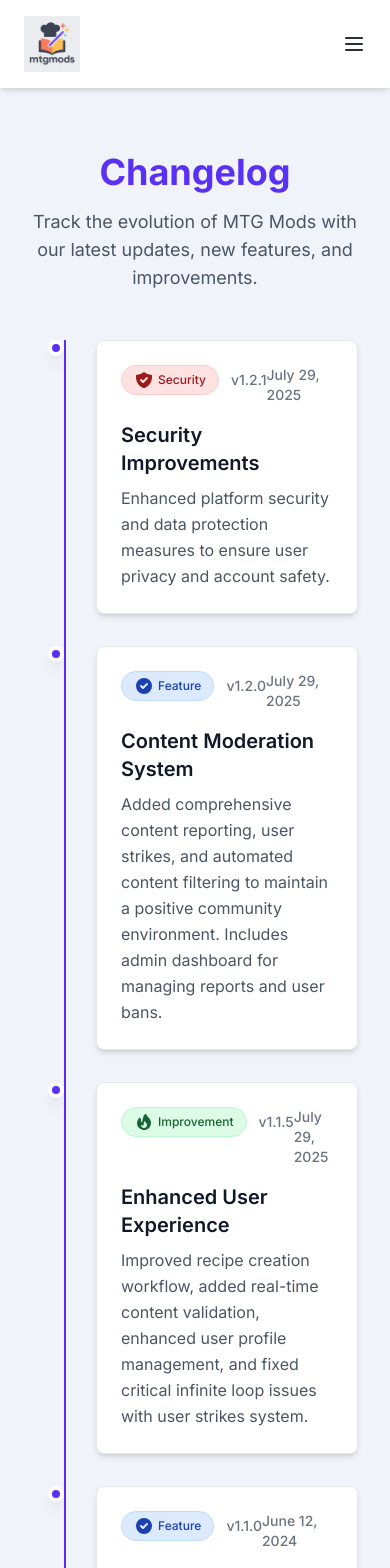
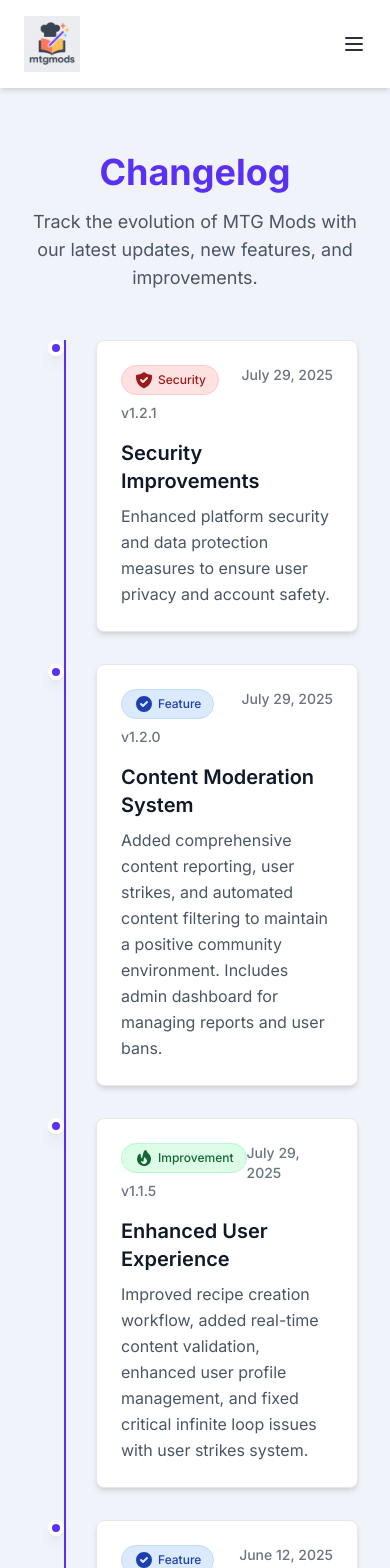
Before and after one commit to natewizz/mtg-mods, a Next.js app: page /changelog in a window 390 px wide. Shown: the top 1568 px of the page. Built offline with nearby package versions, Linux system fonts and the light colour scheme; no server answers.

Commit message:
Improve mobile UX: fix changelog layout, update dates to 2025, and close mobile menu on link click

```diff
--- a/src/app/changelog/page.tsx
+++ b/src/app/changelog/page.tsx
@@ -36,59 +36,66 @@ const changelogData: ChangelogEntry[] = [
     type: 'improvement'
   },
   {
-    date: '2024-06-12',
+    date: '2025-06-12',
     version: 'v1.1.0',
     title: 'Trending Recipes Feed',
     description: 'Added trending recipes feed that aggregates most upvoted, bookmarked, and tried recipes from the last 7 days. Enhanced recipe discovery with popular content highlighting.',
     type: 'feature'
   },
   {
-    date: '2024-06-11',
+    date: '2025-06-11',
     version: 'v1.0.9',
     title: 'User Timestamps & Profile Metadata',
     description: 'Added user timestamps and profile metadata display. Users can now see when they joined and their last activity, improving profile transparency and user engagement tracking.',
     type: 'improvement'
   },
   {
-    date: '2024-06-07',
+    date: '2025-06-07',
     version: 'v1.0.8',
     title: 'Admin Dashboard & Profile Privacy',
     description: 'Launched comprehensive admin dashboard with advanced metrics and analytics. Enhanced profile privacy by hiding full names and improved UI/UX with markdown support and copy link features.',
     type: 'feature'
   },
   {
-    date: '2024-05-25',
+    date: '2025-05-25',
     version: 'v1.0.7',
     title: 'Profile Card Enhancements',
     description: 'Major profile card redesign with gradient backgrounds, improved styling, website link validation, and enhanced visual hierarchy. Removed unused fields and improved overall user experience.',
     type: 'improvement'
   },
   {
-    date: '2024-05-13',
+    date: '2025-05-13',
     version: 'v1.0.6',
     title: 'Recipe Filtering & Sorting System',
     description: 'Implemented comprehensive recipe filtering and sorting system with tag-based filtering, multi-select functionality, and multiple sorting options. Added URL parameter support for shareable filtered views.',
     type: 'feature'
   },
   {
-    date: '2024-05-12',
+    date: '2025-05-12',
     version: 'v1.0.5',
     title: 'MTG Color-Themed Tag System',
     description: 'Created MTG color-themed tag styling system with reusable TagPill components. Implemented tag categorization based on MTG color wheel design and enhanced tag selection interface.',
     type: 'improvement'
   },
   {
-    date: '2024-05-11',
+    date: '2025-05-11',
     version: 'v1.0.4',
     title: 'URL Structure & Username System',
     description: 'Completely redesigned URL structure using slugified titles for recipes and username-based profiles. Added username selection feature with MTG-themed options and improved navigation throughout the platform.',
     type: 'feature'
   },
   {
-    date: '2024-03-21',
+    date: '2025-05-01',
     version: 'v1.0.0',
     title: 'Platform Launch',
-    description: 'Initial release of MTG Mods with recipe creation, user authentication, community features, and comprehensive MTG rule modification sharing capabilities.',
+    description: 'First public deployment of MTG Mods with recipe creation, user authentication, community features, and comprehensive MTG rule modification sharing capabilities.',
+    type: 'feature'
+  },
+  {
+    date: '2025-03-21',
+    version: 'v0.1.0',
+    title: 'Development Begins',
+    description: 'Started local development of MTG Mods platform. Initial setup with Next.js, TypeScript, Prisma, and comprehensive MTG rule modification sharing capabilities.',
     type: 'feature'
   }
 ];
@@ -166,7 +173,7 @@ export default function ChangelogPage() {
               {/* Content card */}
               <div className="ml-16 bg-white rounded-lg shadow-md border border-gray-200 p-6 flex-1 hover:shadow-lg transition-shadow duration-200">
                 <div className="flex items-start justify-between mb-4">
-                  <div className="flex items-center space-x-3">
+                  <div className="flex flex-col sm:flex-row sm:items-center space-y-2 sm:space-y-0 sm:space-x-3">
                     <span className={`inline-flex items-center px-3 py-1 rounded-full text-xs font-medium border ${getTypeColor(entry.type)}`}>
                       {getTypeIcon(entry.type)}
                       <span className="ml-1 capitalize">{entry.type}</span>
--- a/src/components/layout/Header.tsx
+++ b/src/components/layout/Header.tsx
@@ -53,6 +53,11 @@ export default function Header() {
   const handleSignOut = async () => {
     await signOut({ redirect: false });
     router.push('/auth/signin');
+  };
+
+  // Close mobile menu when a link is clicked
+  const handleMobileLinkClick = () => {
+    setIsMenuOpen(false);
   };
 
   return (
@@ -188,23 +193,23 @@ export default function Header() {
         {/* Mobile navigation */}
         <div className={`md:hidden transition-all duration-300 ease-in-out overflow-hidden ${isMenuOpen ? 'max-h-96 opacity-100 mt-4' : 'max-h-0 opacity-0'}`}>
           <nav className="flex flex-col space-y-4 py-4">
-            <Link href="/" className="hover:text-primary transition-colors">
+            <Link href="/" className="hover:text-primary transition-colors" onClick={handleMobileLinkClick}>
               Home
             </Link>
-            <Link href="/recipes" className="hover:text-primary transition-colors">
+            <Link href="/recipes" className="hover:text-primary transition-colors" onClick={handleMobileLinkClick}>
               Recipes
             </Link>
-            <Link href="/policies/community" className="hover:text-primary transition-colors">
+            <Link href="/policies/community" className="hover:text-primary transition-colors" onClick={handleMobileLinkClick}>
               Community
             </Link>
-            <Link href="/learn" className="hover:text-primary transition-colors">
+            <Link href="/learn" className="hover:text-primary transition-colors" onClick={handleMobileLinkClick}>
               Learn
             </Link>
-            <Link href="/contact" className="hover:text-primary transition-colors">
+            <Link href="/contact" className="hover:text-primary transition-colors" onClick={handleMobileLinkClick}>
               Contact
             </Link>
             {user?.role === 'ADMIN' && (
-              <Link href="/dashboard" className="hover:text-[#5A31F4] transition-colors flex items-center gap-1">
+              <Link href="/dashboard" className="hover:text-[#5A31F4] transition-colors flex items-center gap-1" onClick={handleMobileLinkClick}>
                 <span>Admin Dashboard</span>
                 <span className="text-xs">🚨</span>
               </Link>
@@ -227,12 +232,15 @@ export default function Header() {
                       {userName?.charAt(0) || "U"}
                     </div>
                   )}
-                  <Link href="/profile/me" className="hover:text-primary transition-colors">
+                  <Link href="/profile/me" className="hover:text-primary transition-colors" onClick={handleMobileLinkClick}>
                     My Profile
                   </Link>
                 </div>
                 <button
-                  onClick={handleSignOut}
+                  onClick={() => {
+                    handleSignOut();
+                    handleMobileLinkClick();
+                  }}
                   className="text-left text-red-600"
                 >
                   Sign Out
@@ -243,12 +251,14 @@ export default function Header() {
                 <Link
                   href="/auth/signin"
                   className="px-4 py-2 rounded-md border border-primary text-primary text-center"
+                  onClick={handleMobileLinkClick}
                 >
                   Sign In
                 </Link>
                 <Link
                   href="/auth/signup"
                   className="px-4 py-2 rounded-md bg-primary text-white text-center"
+                  onClick={handleMobileLinkClick}
                 >
                   Sign Up
                 </Link>
```
Also changed, not shown: 1 other file (tests, documents, lock files or other folders).
